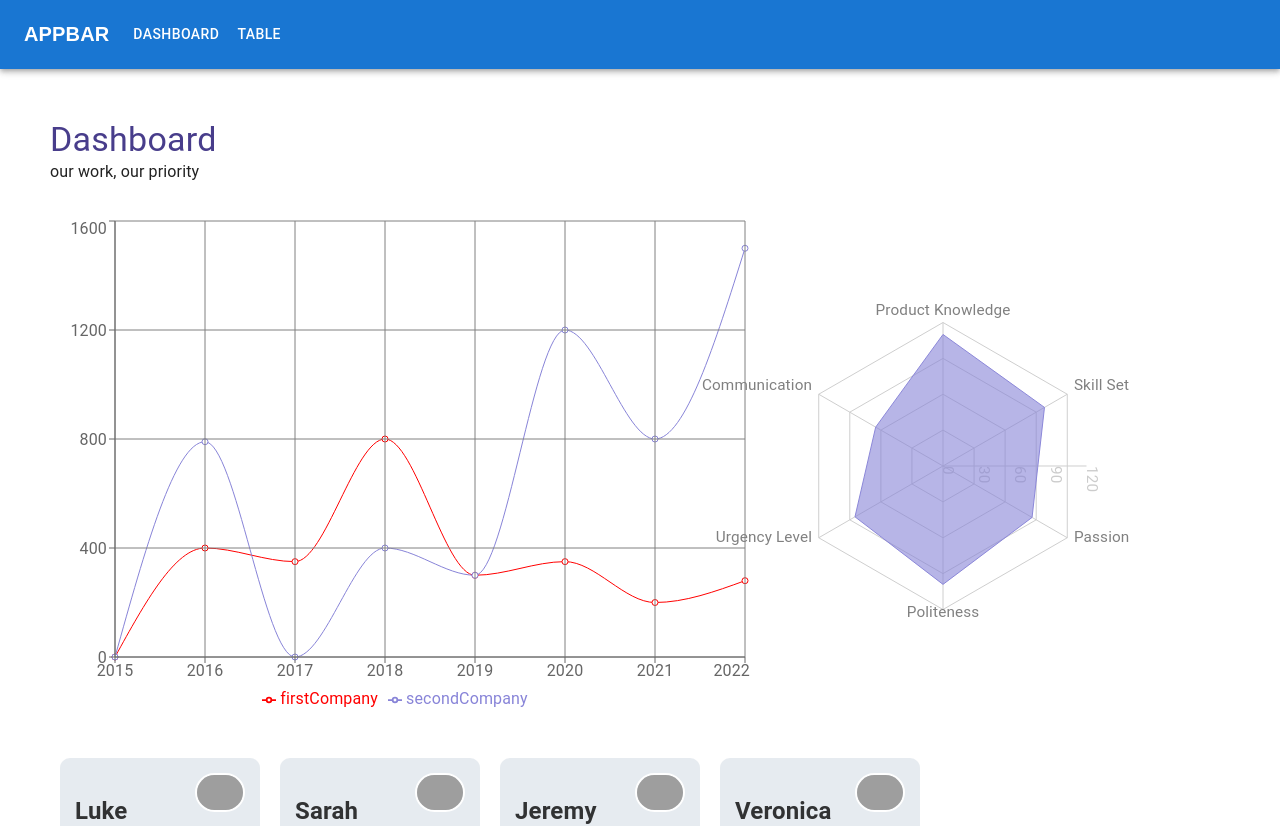
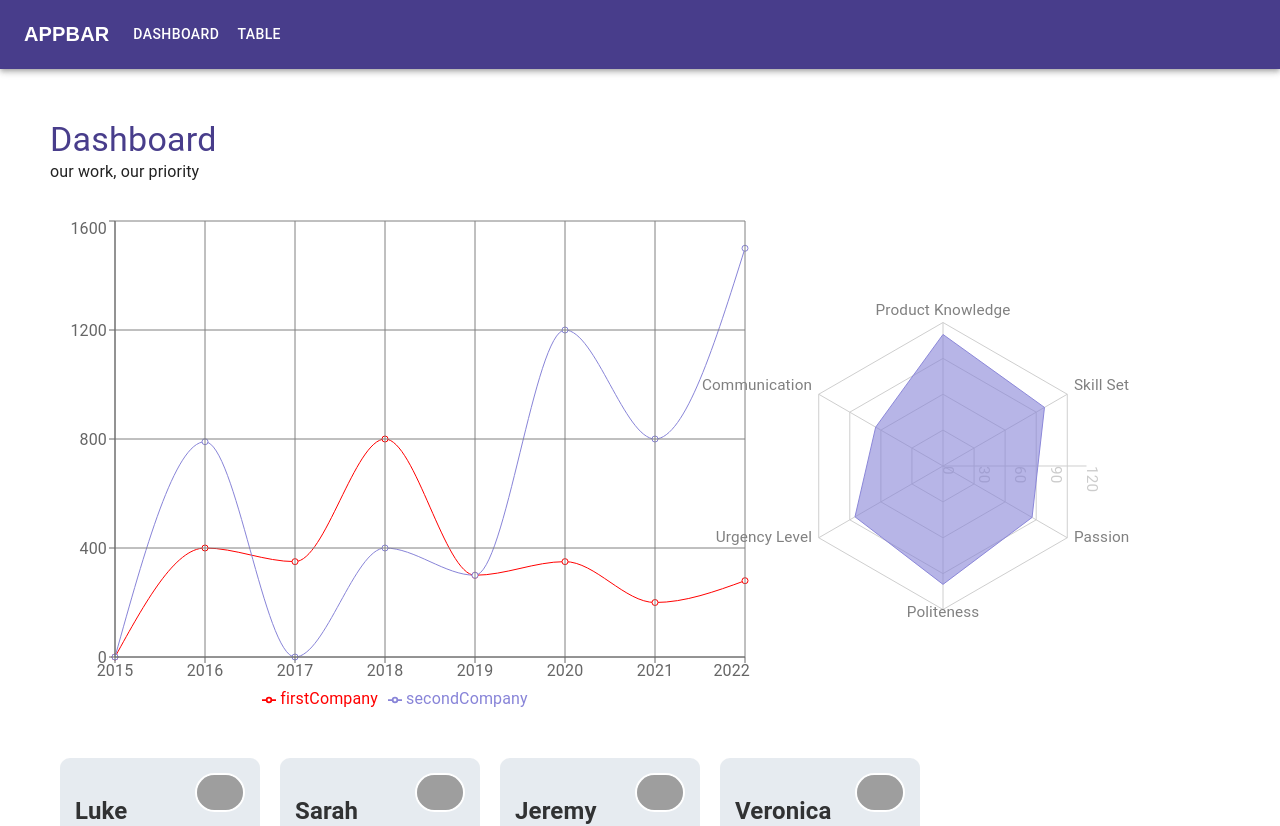
Before and after one commit to karimhaj/Skills-test, a React (Create React App) app: page /dashboard in a window 1280 px wide. Shown: the top 826 px of the page. Built offline with nearby package versions, Linux system fonts and the light colour scheme; grey boxes are pictures that could not be loaded.

Commit message:
styiling app bar and fix function to open the menu

```diff
--- a/src/components/AppBar.tsx
+++ b/src/components/AppBar.tsx
@@ -31,7 +31,7 @@ const ResponsiveAppBar = () =>{
   };
 
   return (
-    <AppBar position="static">
+    <AppBar position="static" style={{backgroundColor: 'rgb(72, 61, 139)'}}>
       <Container maxWidth="xl">
         <Toolbar disableGutters>
           <Typography
```
